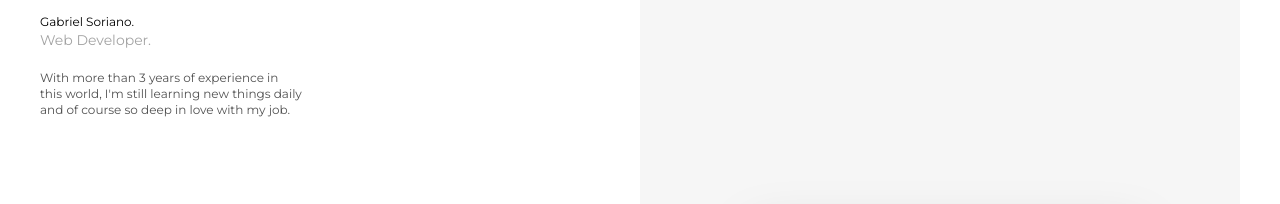
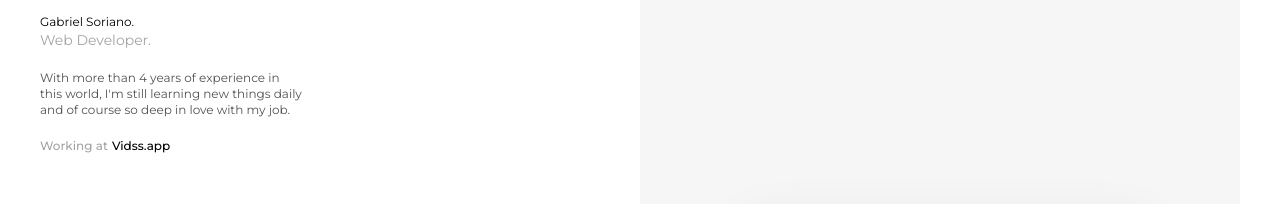
Before and after one commit to JustGabo/Portfolio, a Next.js app: page / in a window 1280 px wide. Shown: the part 146-350 px from the top of the page. Built offline with nearby package versions, Linux system fonts and the light colour scheme.

Commit message:
adding the working at line to the main page

```diff
--- a/components/portfolio/Home.tsx
+++ b/components/portfolio/Home.tsx
@@ -9,6 +9,7 @@ import AboutCards from "@/components/portfolio/about/aboutCards";
 import ContactCard from "@/components/portfolio/contact/contactCard";
 import ProjectCard from "@/components/portfolio/projects/projectCard";
 import { setDefaultHighWaterMark } from "stream";
+import { ExternalLink } from "lucide-react";
 
 const HomePage = () => {
   const [state, setState] = useState("work");
@@ -67,9 +68,25 @@ const HomePage = () => {
             </h1>
           </div>
           <p className="lg:text-xs text-sm text-neutral-600 lg:w-[70%] text-balance selection:text-yellow-500">
-            With more than 3 years of experience in this world, I'm still
+            With more than 4 years of experience in this world, I'm still
             learning new things daily and of course so deep in love with my job.
           </p>
+
+          <div className="flex lg:text-xs font-medium gap-1 items-center">
+            <p className=" text-neutral-400">Working at </p>
+            <div className="flex items-center overflow-y-hidden group gap-1">
+              <Link
+                href={"https://vidss.app/"}
+                target="_blank"
+                className="text-black"
+              >
+                Vidss.app
+              </Link>
+              <Link target="_blank" href={"https://vidss.app/"}>
+                <ExternalLink className="opacity-0 translate-y-5 w-3 h-3 text-black group-hover:translate-y-0 group-hover:opacity-100 transition duration-300 ease-out" />
+              </Link>
+            </div>
+          </div>
         </article>
 
         <article className="pb-10 hidden  items-end lg:flex w-full flex-1 content-end ">
@@ -141,8 +158,8 @@ const HomePage = () => {
           <AboutCards />
         </article> */}
         <article
-        onMouseEnter={()=> setshowViewProject(true)}
-        onMouseLeave={()=> setshowViewProject(false)}
+          onMouseEnter={() => setshowViewProject(true)}
+          onMouseLeave={() => setshowViewProject(false)}
           className={`${notHidden === "work" ? "flex" : "hidden"}  ${
             active === "work" && "opacity-100"
           } opacity-0 cursor-pointer -z-50 transition-all  duration-300`}
```
